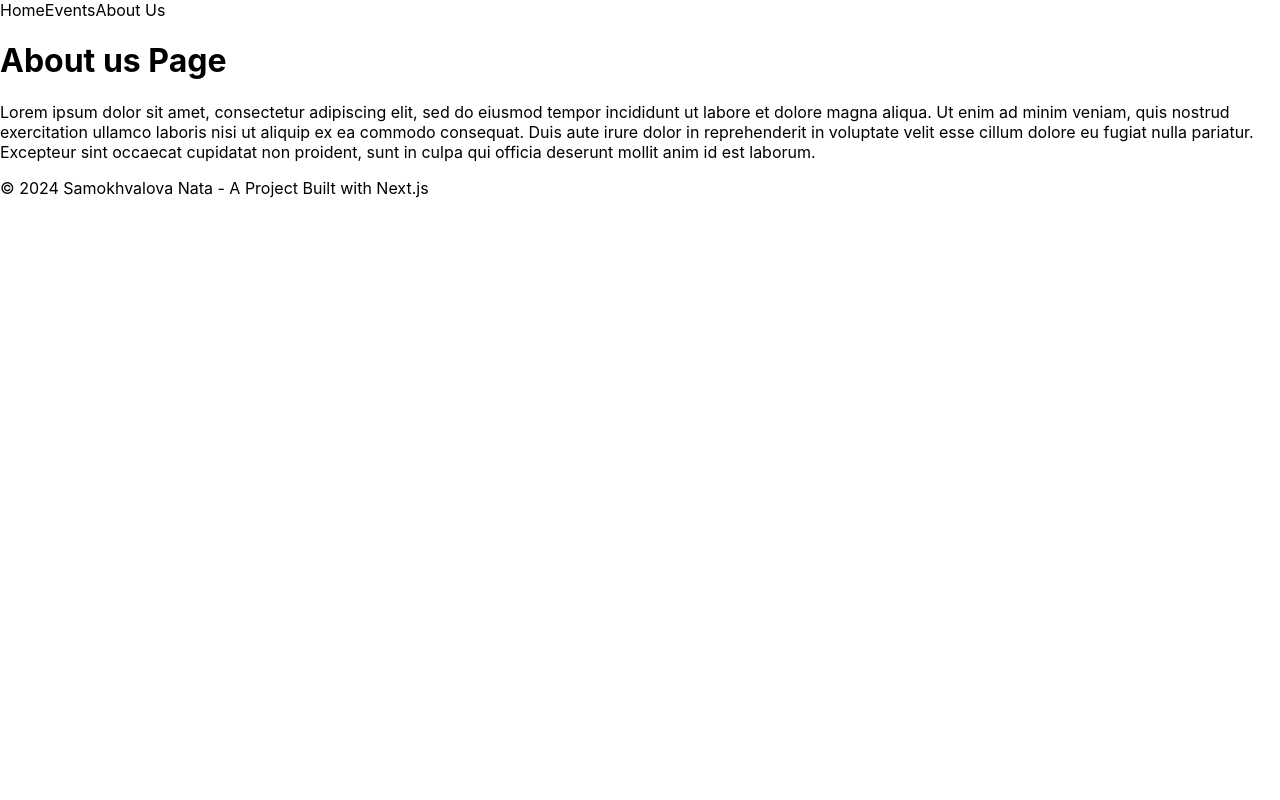
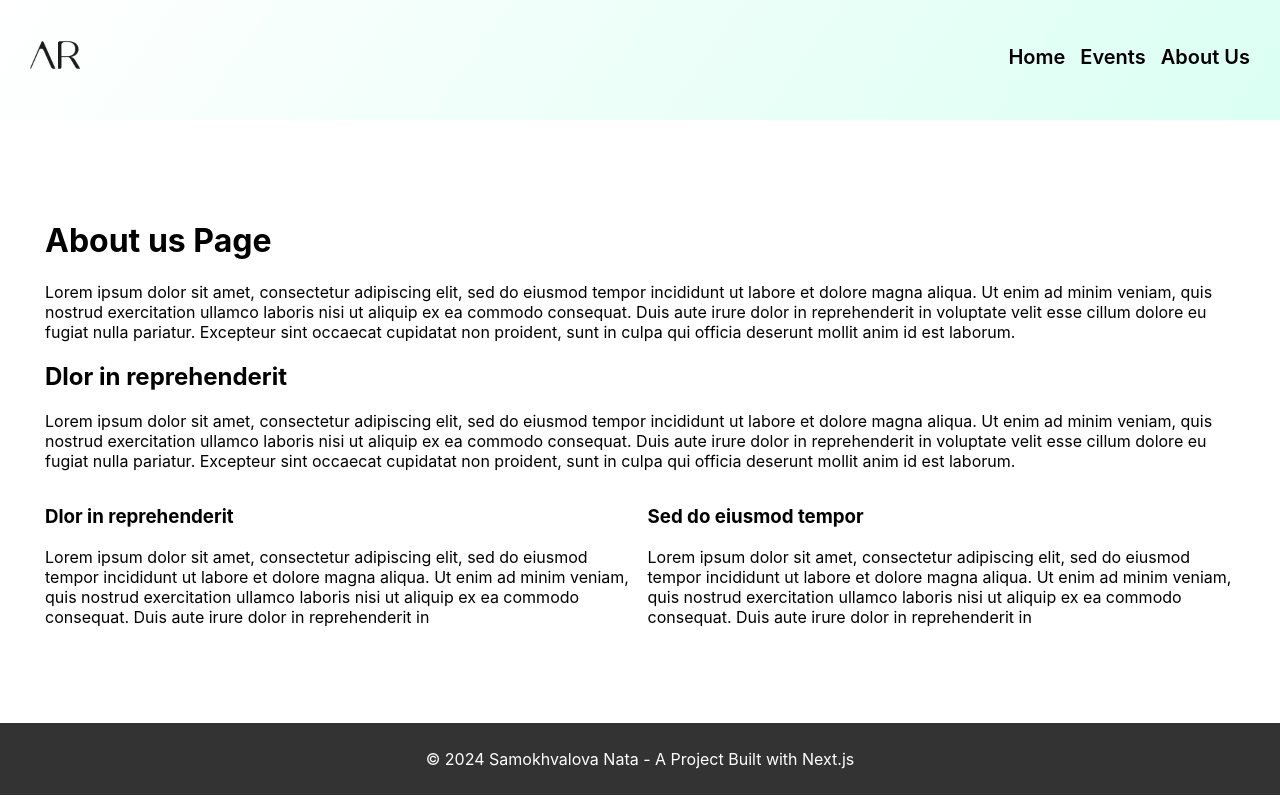
Before and after one commit to Samokhvalova-Nata/EventsApp, a Next.js app: page /about-us in a window 1280 px wide. Built offline with nearby package versions, Linux system fonts and the light colour scheme.

Commit message:
Add styles for Home and About us pages

```diff
--- a/package.json
+++ b/package.json
@@ -9,9 +9,10 @@
     "lint": "next lint"
   },
   "dependencies": {
+    "next": "14.0.4",
     "react": "^18",
     "react-dom": "^18",
-    "next": "14.0.4"
+    "sass": "^1.69.7"
   },
   "devDependencies": {
     "eslint": "^8",
--- a/pages/_app.js
+++ b/pages/_app.js
@@ -1,5 +1,6 @@
 import MainLayout from '@/src/components/layout/main-layout';
 import '@/styles/globals.css';
+import '@/styles/general.sass';
 
 export default function App({ Component, pageProps }) {
   return (
--- a/pages/about-us.js
+++ b/pages/about-us.js
@@ -1,12 +1,43 @@
 const AboutUsPage = () => {
     return (
-        <div>
-            <h1> About us Page</h1>
-            <p>
-                {' '}
-                Lorem ipsum dolor sit amet, consectetur adipiscing elit, sed do eiusmod tempor incididunt ut labore et dolore magna aliqua. Ut enim ad minim veniam, quis nostrud exercitation ullamco laboris nisi ut aliquip ex ea commodo consequat. Duis aute irure dolor in reprehenderit in voluptate velit esse cillum dolore eu fugiat nulla pariatur. Excepteur sint occaecat cupidatat non proident, sunt in culpa qui officia deserunt mollit anim id est laborum.
-            </p>
-        </div>
+    <div>
+        <h1> About us Page</h1>
+        <p>
+            Lorem ipsum dolor sit amet, consectetur adipiscing elit, sed do eiusmod tempor incididunt ut
+            labore et dolore magna aliqua. Ut enim ad minim veniam, quis nostrud exercitation ullamco
+            laboris nisi ut aliquip ex ea commodo consequat. Duis aute irure dolor in reprehenderit in
+            voluptate velit esse cillum dolore eu fugiat nulla pariatur. Excepteur sint occaecat
+            cupidatat non proident, sunt in culpa qui officia deserunt mollit anim id est laborum.
+        </p>
+        <h2>Dlor in reprehenderit </h2>
+        <p>
+            Lorem ipsum dolor sit amet, consectetur adipiscing elit, sed do eiusmod tempor incididunt ut
+            labore et dolore magna aliqua. Ut enim ad minim veniam, quis nostrud exercitation ullamco
+            laboris nisi ut aliquip ex ea commodo consequat. Duis aute irure dolor in reprehenderit in
+            voluptate velit esse cillum dolore eu fugiat nulla pariatur. Excepteur sint occaecat
+            cupidatat non proident, sunt in culpa qui officia deserunt mollit anim id est laborum.
+        </p>
+        <ul className="about_us_list">
+            <li>
+                <h3>Dlor in reprehenderit </h3>
+                <p>
+                Lorem ipsum dolor sit amet, consectetur adipiscing elit, sed do eiusmod tempor
+                incididunt ut labore et dolore magna aliqua. Ut enim ad minim veniam, quis nostrud
+                exercitation ullamco laboris nisi ut aliquip ex ea commodo consequat. Duis aute irure
+                dolor in reprehenderit in
+                </p>
+            </li>
+            <li>
+                <h3>Sed do eiusmod tempor </h3>
+                <p>
+                Lorem ipsum dolor sit amet, consectetur adipiscing elit, sed do eiusmod tempor
+                incididunt ut labore et dolore magna aliqua. Ut enim ad minim veniam, quis nostrud
+                exercitation ullamco laboris nisi ut aliquip ex ea commodo consequat. Duis aute irure
+                dolor in reprehenderit in
+                </p>
+            </li>
+        </ul>
+    </div>
     );
 };
 
--- a/src/components/header/header.jsx
+++ b/src/components/header/header.jsx
@@ -1,14 +1,29 @@
+import Image from "next/image";
 import Link from "next/link";
 
 export const Header = () => {
     return (
         <header>
-            <nav>
-                <img />
-                <Link href='/'>Home</Link>
-                <Link href='/events'>Events</Link>
-                <Link href='/about-us'>About Us</Link>
-            </nav>
+            <div className="header-container">
+            <div className="topNav">
+                <Link href='/'>
+                    <Image src={'/images/logo_black.png'} width={50} height={50} alt="logo"/>
+                </Link>
+                <nav>
+                    <ul>
+                        <li>
+                            <Link href='/'>Home</Link>
+                        </li>
+                        <li>
+                            <Link href='/events'>Events</Link>
+                        </li>
+                        <li>
+                            <Link href='/about-us'>About Us</Link>
+                        </li>
+                    </ul>
+                </nav>
+            </div>
+            </div>
         </header>
     );
 };
--- a/src/components/layout/main-layout.jsx
+++ b/src/components/layout/main-layout.jsx
@@ -6,7 +6,9 @@ const MainLayout = ({ children }) => {
     return (
         <>
         <Header/>
-        {children}
+        <main>
+            {children}
+        </main>
         <Footer/>
         </>
     );
--- a/styles/Home.module.css
+++ /dev/null
@@ -1,248 +0,0 @@
-.header {
-  height: 50px;
-  /* background: linear-gradient(305deg, #dbfff3, transparent); */
-  padding: 15px 30px;
-}
-.nav {
-  display: flex;
-  justify-content: center;
-  gap: 10px;
-}
-
-.main {
-  display: flex;
-  flex-direction: column;
-  /* justify-content: space-between; */
-  gap: 15px;
-  align-items: center;
-  padding: 1.5rem;
-  min-height: 100vh;
-}
-
-.description {
-  display: inherit;
-  justify-content: inherit;
-  align-items: inherit;
-  font-size: 0.85rem;
-  max-width: var(--max-width);
-  width: 100%;
-  z-index: 2;
-  font-family: var(--font-mono);
-}
-
-.description a {
-  display: flex;
-  justify-content: center;
-  align-items: center;
-  gap: 0.5rem;
-}
-
-.description p {
-  position: relative;
-  margin: 0;
-  padding: 1rem;
-  background-color: rgba(var(--callout-rgb), 0.5);
-  border: 1px solid rgba(var(--callout-border-rgb), 0.3);
-  border-radius: var(--border-radius);
-}
-
-.code {
-  font-weight: 700;
-  font-family: var(--font-mono);
-}
-
-.grid {
-  display: grid;
-  grid-template-columns: repeat(4, minmax(25%, auto));
-  max-width: var(--max-width);
-  width: 100%;
-}
-
-.card {
-  padding: 1rem 1.2rem;
-  border-radius: var(--border-radius);
-  background: rgba(var(--card-rgb), 0);
-  border: 1px solid rgba(var(--card-border-rgb), 0);
-  transition: background 200ms, border 200ms;
-}
-
-.card span {
-  display: inline-block;
-  transition: transform 200ms;
-}
-
-.card h2 {
-  font-weight: 600;
-  margin-bottom: 0.7rem;
-}
-
-.card p {
-  margin: 0;
-  opacity: 0.6;
-  font-size: 0.9rem;
-  line-height: 1.5;
-  max-width: 30ch;
-}
-
-.center {
-  display: flex;
-  justify-content: center;
-  align-items: center;
-  position: relative;
-  padding: 4rem 0;
-}
-
-.center::before {
-  background: var(--secondary-glow);
-  border-radius: 50%;
-  width: 480px;
-  height: 360px;
-  margin-left: -400px;
-}
-
-.center::after {
-  background: var(--primary-glow);
-  width: 240px;
-  height: 180px;
-  z-index: -1;
-}
-
-.center::before,
-.center::after {
-  content: '';
-  left: 50%;
-  position: absolute;
-  filter: blur(45px);
-  transform: translateZ(0);
-}
-
-.logo {
-  position: relative;
-}
-/* Enable hover only on non-touch devices */
-@media (hover: hover) and (pointer: fine) {
-  .card:hover {
-    background: rgba(var(--card-rgb), 0.1);
-    border: 1px solid rgba(var(--card-border-rgb), 0.15);
-  }
-
-  .card:hover span {
-    transform: translateX(4px);
-  }
-}
-
-@media (prefers-reduced-motion) {
-  .card:hover span {
-    transform: none;
-  }
-}
-
-/* Mobile */
-@media (max-width: 700px) {
-  .content {
-    padding: 4rem;
-  }
-
-  .grid {
-    grid-template-columns: 1fr;
-    margin-bottom: 120px;
-    max-width: 320px;
-    text-align: center;
-  }
-
-  .card {
-    padding: 1rem 2.5rem;
-  }
-
-  .card h2 {
-    margin-bottom: 0.5rem;
-  }
-
-  .center {
-    padding: 8rem 0 6rem;
-  }
-
-  .center::before {
-    transform: none;
-    height: 300px;
-  }
-
-  .description {
-    font-size: 0.8rem;
-  }
-
-  .description a {
-    padding: 1rem;
-  }
-
-  .description p,
-  .description div {
-    display: flex;
-    justify-content: center;
-    position: fixed;
-    width: 100%;
-  }
-
-  .description p {
-    align-items: center;
-    inset: 0 0 auto;
-    padding: 2rem 1rem 1.4rem;
-    border-radius: 0;
-    border: none;
-    border-bottom: 1px solid rgba(var(--callout-border-rgb), 0.25);
-    background: linear-gradient(
-      to bottom,
-      rgba(var(--background-start-rgb), 1),
-      rgba(var(--callout-rgb), 0.5)
-    );
-    background-clip: padding-box;
-    backdrop-filter: blur(24px);
-  }
-
-  .description div {
-    align-items: flex-end;
-    pointer-events: none;
-    inset: auto 0 0;
-    padding: 2rem;
-    height: 200px;
-    background: linear-gradient(
-      to bottom,
-      transparent 0%,
-      rgb(var(--background-end-rgb)) 40%
-    );
-    z-index: 1;
-  }
-}
-
-/* Tablet and Smaller Desktop */
-@media (min-width: 701px) and (max-width: 1120px) {
-  .grid {
-    grid-template-columns: repeat(2, 50%);
-  }
-}
-
-@media (prefers-color-scheme: dark) {
-  .vercelLogo {
-    filter: invert(1);
-  }
-
-  .logo {
-    filter: invert(1) drop-shadow(0 0 0.3rem #ffffff70);
-  }
-}
-
-@keyframes rotate {
-  from {
-    transform: rotate(360deg);
-  }
-  to {
-    transform: rotate(0deg);
-  }
-}
-
-.footer {
-  background-color: #333;
-  color: #fff;
-  padding: 10px;
-  text-align: center;
-}
--- /dev/null
+++ b/styles/general.sass
@@ -0,0 +1,60 @@
+header
+  height: 120px
+  background: linear-gradient(305deg, #dbfff3, transparent)
+
+.header-container
+    display: flex
+    flex-direction: column
+    justify-content: space-between
+    padding: 30px
+    max-width: 1450px
+    margin: auto
+
+.topNav
+    display: flex
+    justify-content: space-between
+    align-items: center
+
+    ul
+        display: flex
+        gap: 15px
+
+        li
+            font-weight: 600
+            font-size: 20px
+
+
+footer
+    background-color: #333
+    color: #fff
+    padding: 10px
+    text-align: center
+
+main
+    width: 100%
+    max-width: 1250px
+    margin: auto
+    padding: 80px 30px
+    min-height: 550px
+
+.home-body
+    display: flex
+    flex-direction: column
+    gap: 50px
+
+.card
+    display: flex
+    flex-direction: row
+    gap: 30px
+    justify-content: center
+    &:nth-child(even)
+        direction: rtl
+
+.content
+    width: 50%
+
+
+.about_us_list
+    display: flex
+    flex-direction: row
+    gap: 15px
--- a/styles/globals.css
+++ b/styles/globals.css
@@ -15,6 +15,11 @@ a {
   box-sizing: border-box;
 }
 
+ul {
+  padding: 0;
+  margin: 0;
+  list-style: none;
+}
 
 
 @media (prefers-color-scheme: dark) {
```
Also changed, not shown: src/components/home/home-page.jsx (+10 -7 lines), public/images/logo_black.png (added), 1 other file (tests, documents, lock files or other folders).
